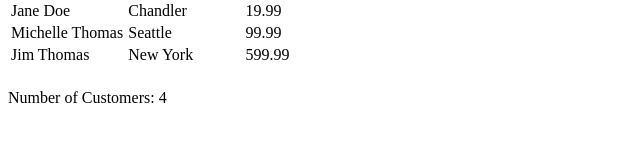
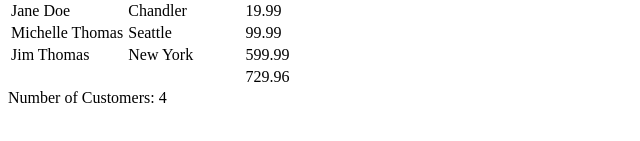
Before and after one commit to codecrook/angular-practice, an Angular app in the folder customers-management/: page / in a window 1280 px wide. Shown: the part 211-352 px from the top of the page, without its empty margins (0-640 px from the left). Built offline with nearby package versions, Linux system fonts and the light colour scheme.

Commit message:
Learned about Input property decorator, getter and setter methods

```diff
--- a/customers-management/src/app/customers/customers-list/customers-list.component.ts
+++ b/customers-management/src/app/customers/customers-list/customers-list.component.ts
@@ -1,4 +1,4 @@
-import { Component, OnInit } from '@angular/core';
+import { Component, OnInit, Input } from '@angular/core';
 import { ICustomer } from '../../shared/interfaces'
 
 @Component({
@@ -7,6 +7,16 @@
 })
 export class CustomersListComponent implements OnInit {
 
+    private _customers: ICustomer[] = [];
+    get customers(): ICustomer[] {
+        return this._customers;
+    }
+    @Input() set customers(value: ICustomer[]) {
+        if (value) {
+            this.filteredCustomers = this._customers = value;
+            this.calculateOrders();
+        }
+    }
     filteredCustomers: ICustomer[] = [];
     customersOrderTotal!: number;
     currencyCode: string = 'USD';
@@ -14,12 +24,6 @@
     constructor() { }
 
     ngOnInit() {
-        this.filteredCustomers = [
-            { id: 1, name: 'john Doe', city: 'Phoenix', orderTotal: 9.99, customerSince: new Date(2014, 7, 10) },
-            { id: 2, name: 'Jane Doe', city: 'Chandler', orderTotal: 19.99, customerSince: new Date(2017, 2, 22) },
-            { id: 3, name: 'Michelle Thomas', city: 'Seattle', orderTotal: 99.99, customerSince: new Date(2002, 10, 31) },
-            { id: 4, name: 'Jim Thomas', city: 'New York', orderTotal: 599.99, customerSince: new Date(2002, 10, 31) },
-        ];
 
     }
 
--- a/customers-management/src/app/customers/customers.component.html
+++ b/customers-management/src/app/customers/customers.component.html
@@ -1,2 +1,2 @@
 <h2>{{ title }}</h2>
-<app-customers-list></app-customers-list>
+<app-customers-list [customers]="people"></app-customers-list>
```
